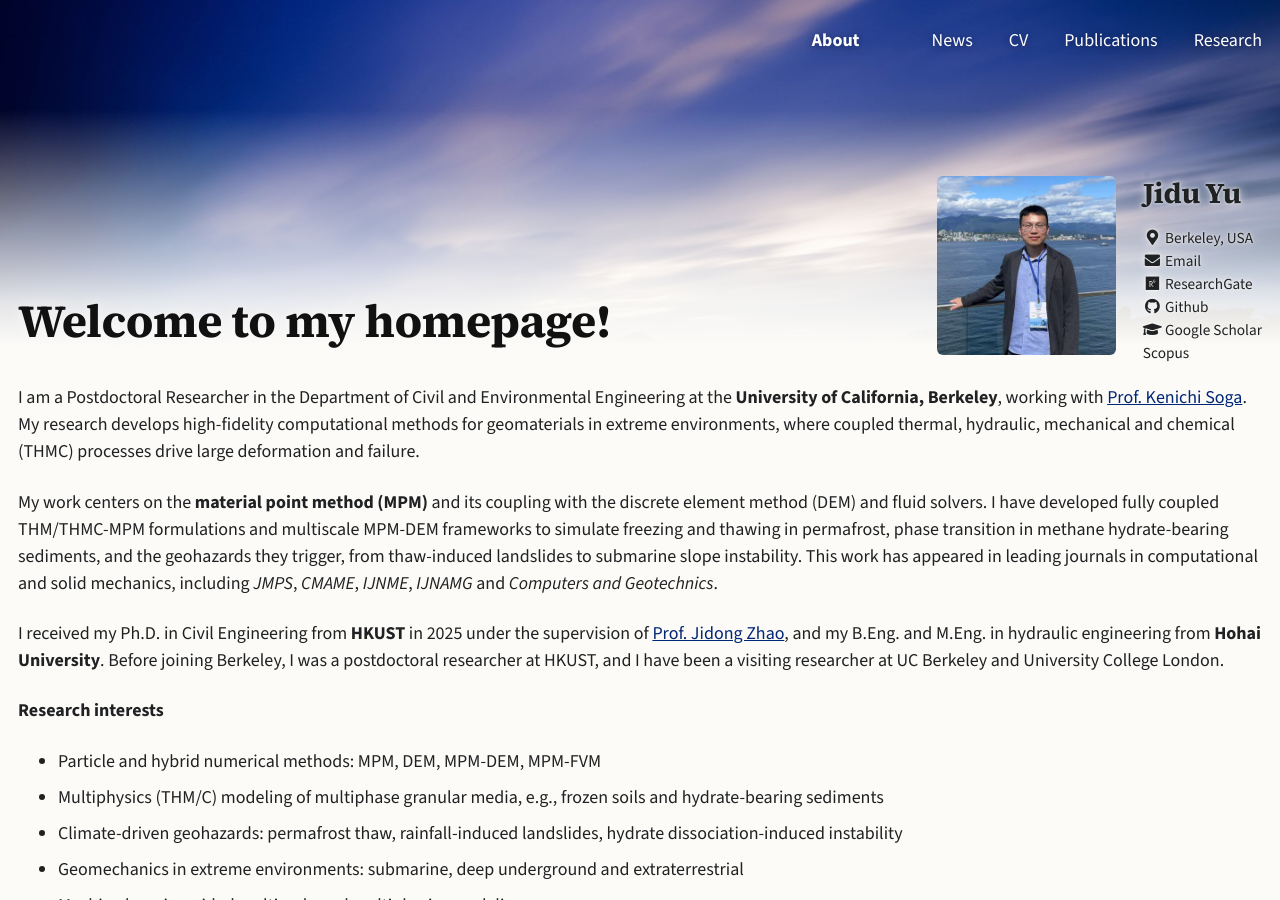
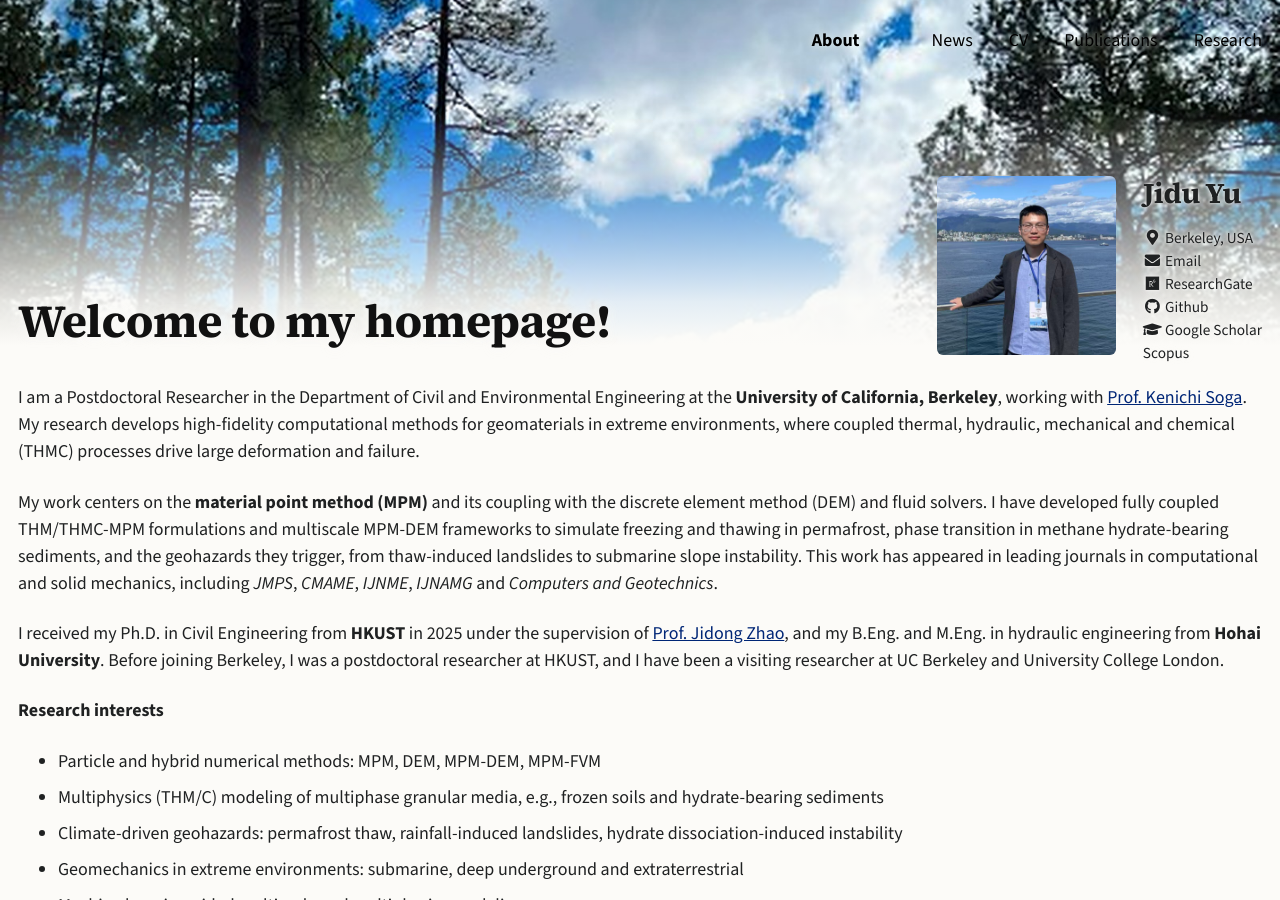
Before and after one commit to yujidu/yujidu.github.io, a Jekyll site: the page built from _pages/aboutme.md, in a window 1280 px wide and 900 px high. Built offline with Jekyll 4.4.1, drawn with Linux system fonts in a browser that asks for light colours; a style sheet for code colours, icons or effects is not loaded.

Commit message:
Try the forest-road photo for banner and footer
Co-Authored-By: Claude Opus 5.5 <noreply@anthropic.com>
Claude-Session: https://claude.ai/code/session_01Vw9tGnbWFVNDt9UXvET6V8

```diff
--- a/_config.yml
+++ b/_config.yml
@@ -14,9 +14,9 @@ title_separator          : "-"
 
 # Top banner and footer photos. To switch back to the Berkeley photos use
 #   banner_image: berkeley.jpg / footer_image: berkeley-footer.jpg / banner_dark: false
-banner_image             : seaside-banner.jpg
-footer_image             : seaside-footer.jpg
-banner_dark              : true   # dark photo: light menu text over it
+banner_image             : forest-banner.jpg   # seaside-banner.jpg, berkeley.jpg
+footer_image             : forest-footer.jpg   # seaside-footer.jpg, berkeley-footer.jpg
+banner_dark              : false  # true for a dark photo (seaside): light menu text over it
 name                     : &name "Jidu Yu"
 description              : &description "Research Assistant Professor"
 url                      : https://yujidu.github.io # the base hostname & protocol for your site e.g. "https://mmistakes.github.io"
```
Also changed, not shown: images/forest-banner.jpg (added), images/forest-footer.jpg (added).
